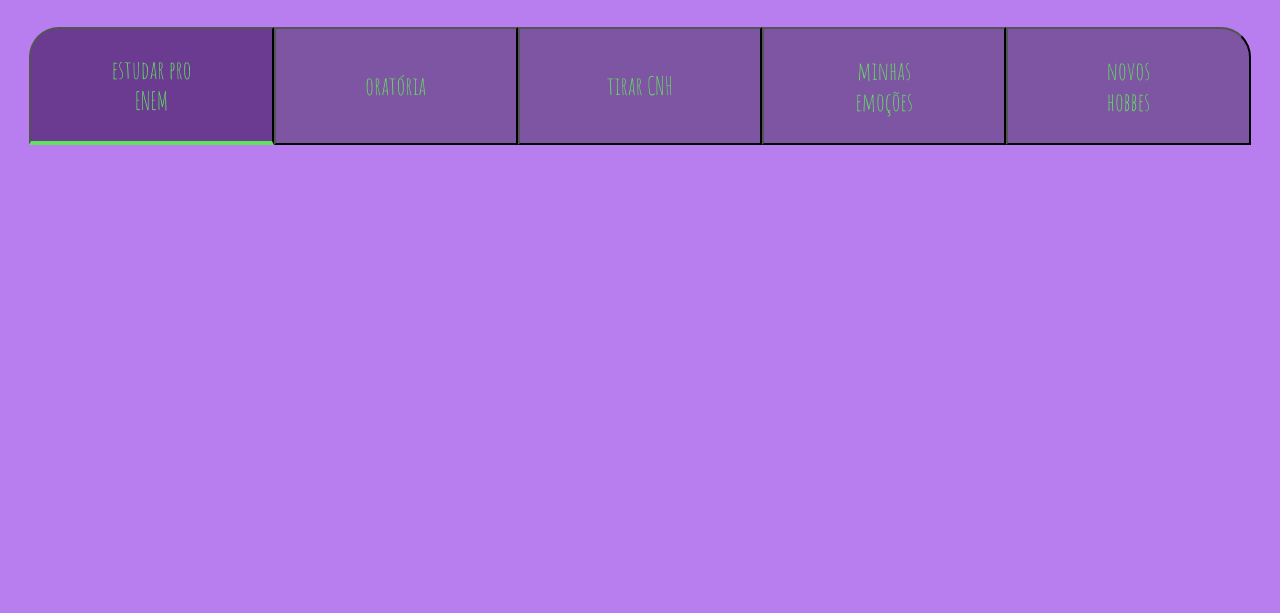
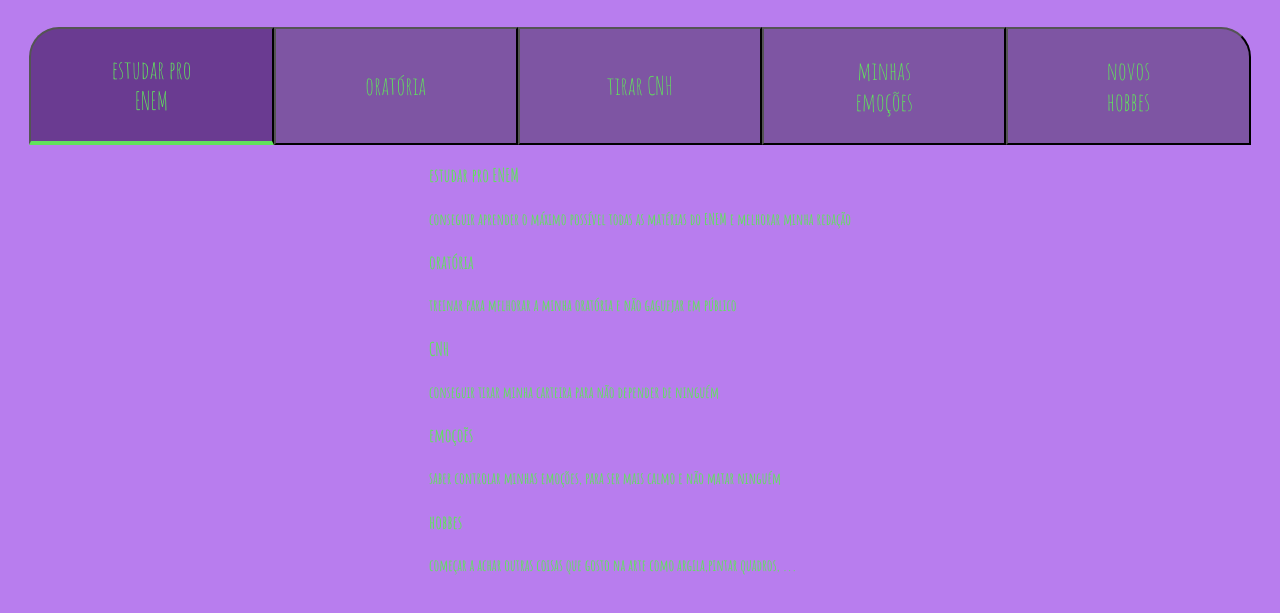
Before and after one commit to upvii/meus-objetivos, a plain HTML site: page meus objetivos/index.html in a window 1280 px wide. Shown: the part 87-700 px from the top of the page. Drawn offline with Linux system fonts and the light colour scheme.

Commit message:
Add files via upload

```diff
--- a/meus objetivos/index.html
+++ b/meus objetivos/index.html
@@ -18,8 +18,35 @@
            <button class="botao"> novos hobbes </button>
 
         </div>
+        <div class="aba texto">
+            <div class="aba conteudo">
+                <h3 class="aba-conteudo-titulo-principal"> estudar pro ENEM </h3>
+                <h4 class="aba-conteudo-titulo-secundario"> conseguir aprender o máximo possível todas as matérias do ENEM e melhorar minha redação </h4>
+            </div>
 
+            <div class="aba conteudo">
+                <h3 class="aba-conteudo-titulo-principal"> oratória </h3>
+                <h4 class="aba-conteudo-titulo-secundario"> treinar para melhorar a minha oratória e não gaguejar em público </h4>
+            </div>
+
+            <div class="aba conteudo">
+                <h3 class="aba-conteudo-titulo-principal"> CNH </h3>
+                <h4 class="aba-conteudo-titulo-secundario"> conseguir tirar minha carteira para não depender de ninguém </h4>
+            </div>
+
+            <div class="aba conteudo">
+                <h3 class="aba-conteudo-titulo-principal"> emoçoẽs </h3>
+                <h4 class="aba-conteudo-titulo-secundario"> saber controlar minhas emoções, para ser mais calmo e não matar ninguém </h4>
+            </div>
+
+            <div class="aba conteudo">
+                <h3 class="aba-conteudo-titulo-principal"> hobbes </h3>
+                <h4 class="aba-conteudo-titulo-secundario"> começar a achar outras coisas que gosto na arte como argila,pintar quadros, ... </h4>
+            </div>
+
+        </div>
 
     </section>
+    <script src="main.js"> </script>
 </body>
 </html>
--- /dev/null
+++ b/meus objetivos/main.js
@@ -0,0 +1,14 @@
+const botoes = document.querySelectorAll(".botao");
+//Declara quais elementos vão ser lidos. O script vai ler todos que tiverem a classe "botao".
+
+for(let i=0;i <botoes.length;i++){
+    //Variável "i" é igual a 0, mas enquanto essa variável for menor que a quantidade de elementos nessa lista, aumentamos o valor de "i", ou seja, i será a quantidade de botões.
+    botoes[i].onclick = function() {
+        for(let j=0;j<botoes.length;j++) {
+        botoes[j].classList.remove("ativo");
+        }
+        //Remove a classe "ativo" de todos os botões.
+        botoes[i].classList.add("ativo");
+        //Adiciona a classe ativo só no botão clicado.
+    }
+}
```
